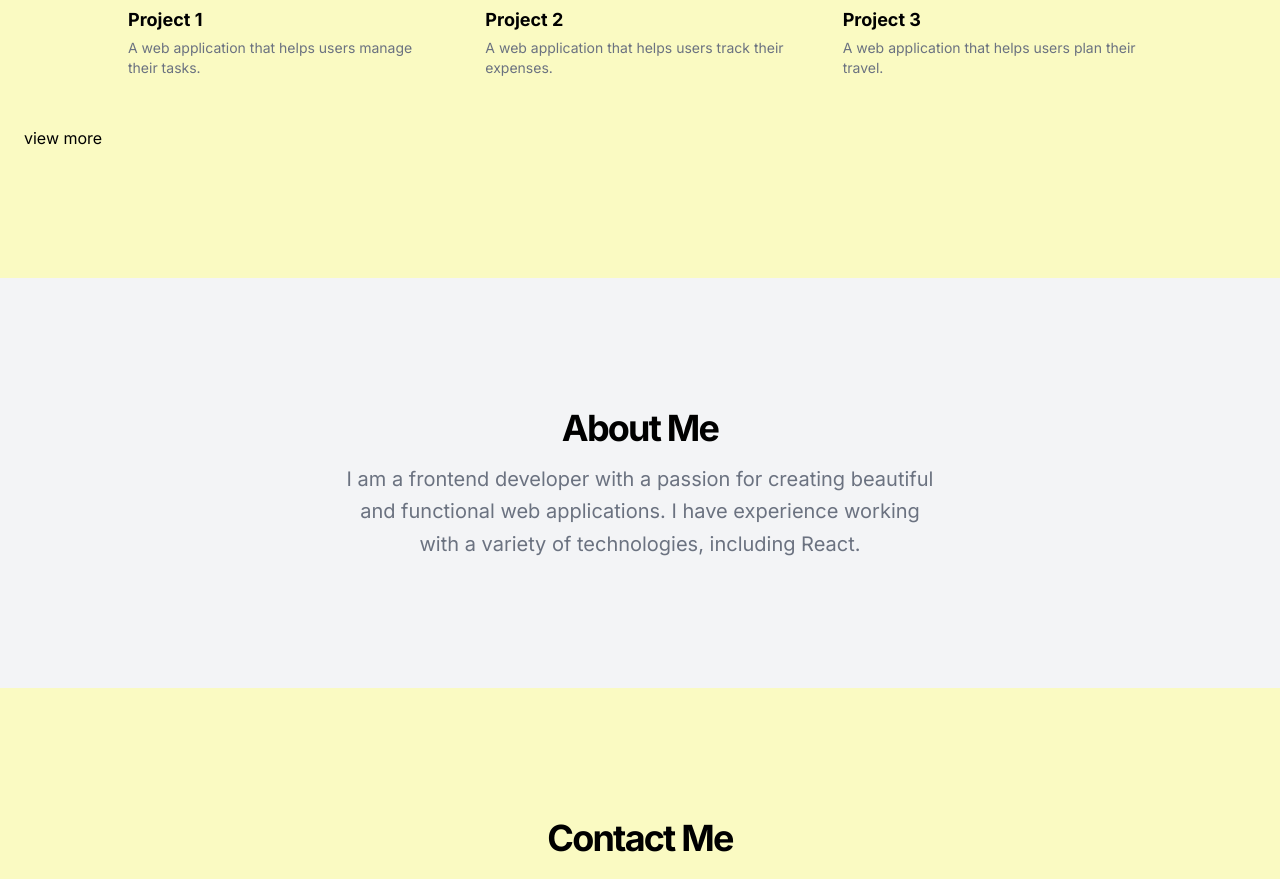
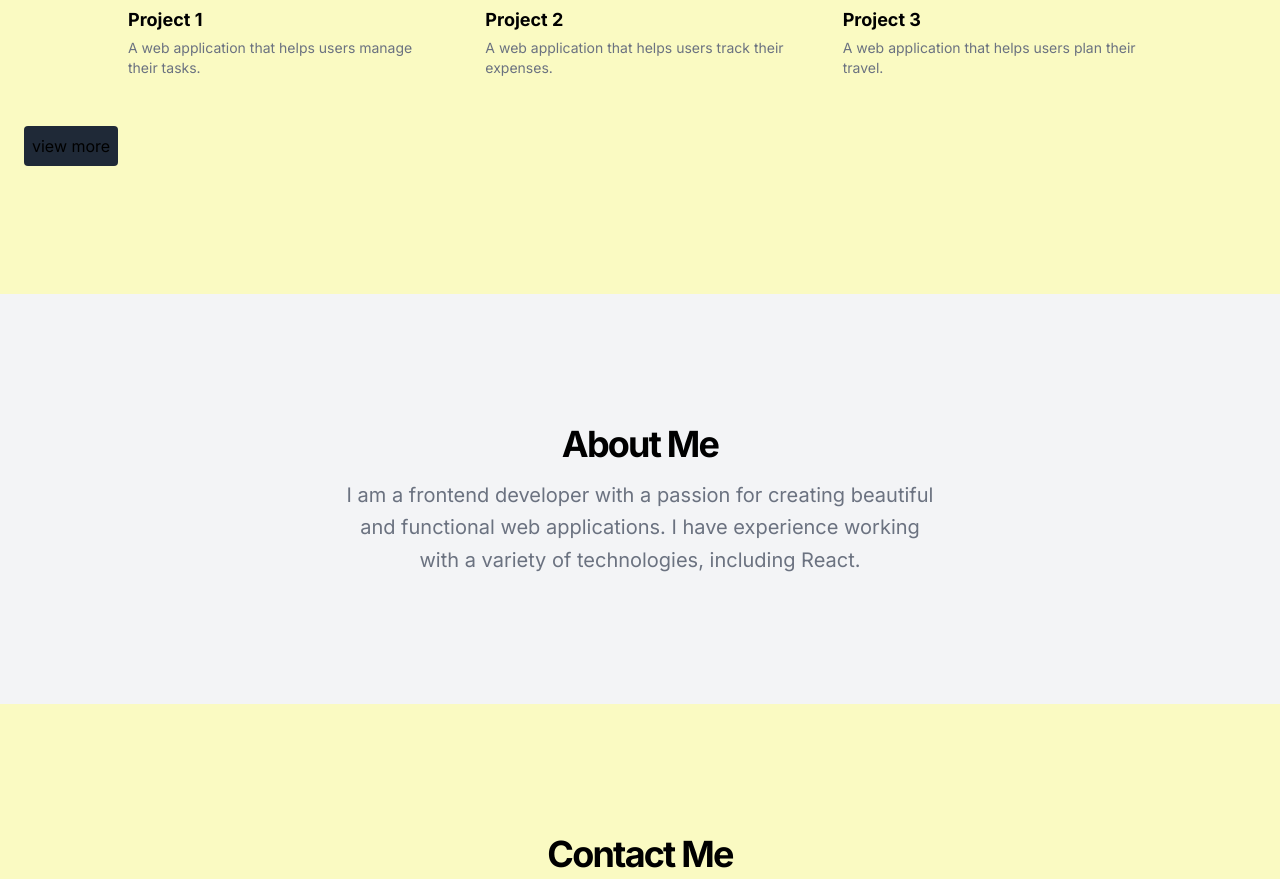
Before and after one commit to ShinzDev/versionone, a Next.js app: page / in a window 1280 px wide. Shown: the part 800-1679 px from the top of the page. Built offline with nearby package versions, Linux system fonts and the light colour scheme.

Commit message:
button added

```diff
--- a/components/component/navbar.jsx
+++ b/components/component/navbar.jsx
@@ -174,7 +174,7 @@ export function Navbar() {
 
             </div>
             </div>
-              <button className=" grid gap-4">
+              <button className="  grid gap-3  rounded  p-2 bg-gray-800">
             view more
           </button>
           </div>
```
